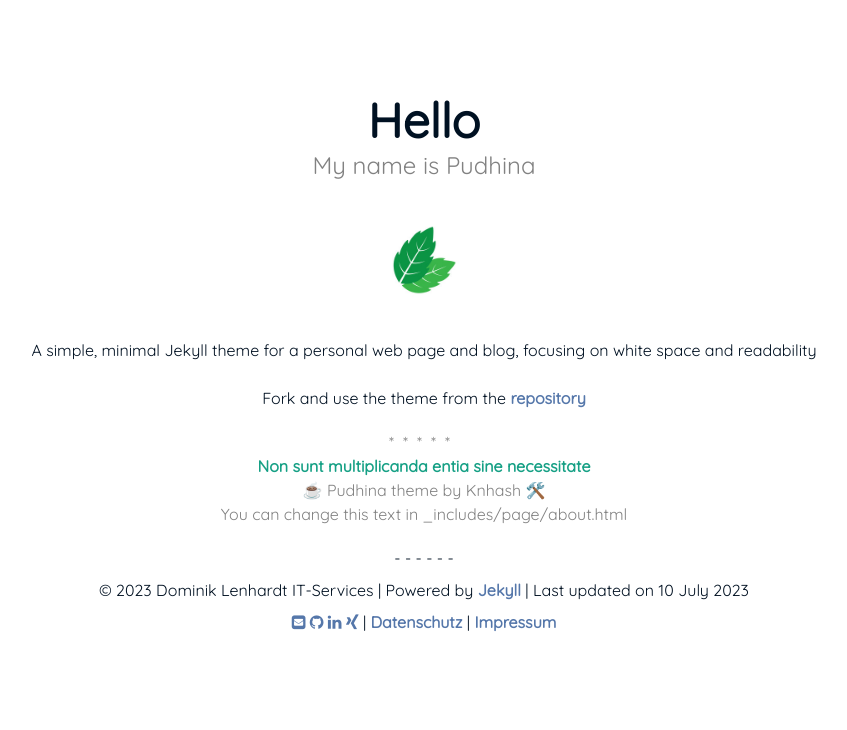
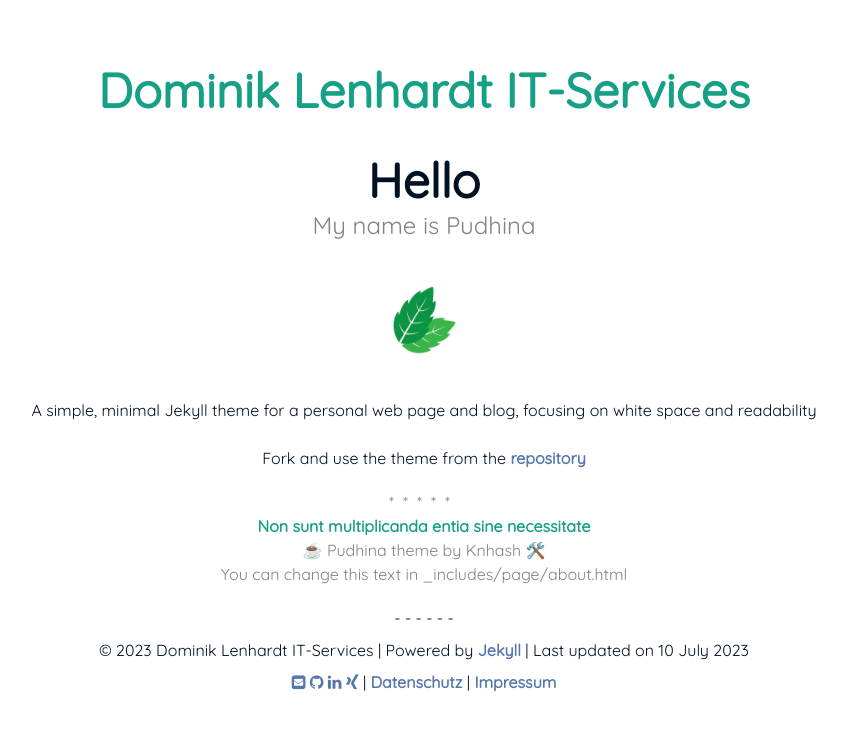
Before and after one commit to lenhardt-its/lenhardt-its.github.io, a Jekyll site: the page built from index.md, in a window 1280 px wide. Shown: the top 730 px of the page, without its empty margins (216-1063 px from the left). Built offline with Jekyll 4.4.1, drawn with Linux system fonts in a browser that asks for light colours.

Commit message:
improvements

```diff
--- a/_layouts/default.html
+++ b/_layouts/default.html
@@ -25,8 +25,8 @@
     <div class="wrapper">
       <header class="header">
         <div class="navigation">
-          <!-- <a href="{{ '/' | prepend: site.baseurl }}" class="logo">{{ site.title }}</a>
-          <ul class="menu">
+          <a href="{{ '/' | prepend: site.baseurl }}" class="logo">{{ site.title }}</a>
+          <!-- <ul class="menu">
             <li class="menu__entry"><a href="{{ '/resume' | prepend: site.baseurl }}">Resume</a></li>
             <li class="menu__entry"><a href="{{ '/blog' | prepend: site.baseurl }}">Blog</a></li>
           </ul> -->
```
